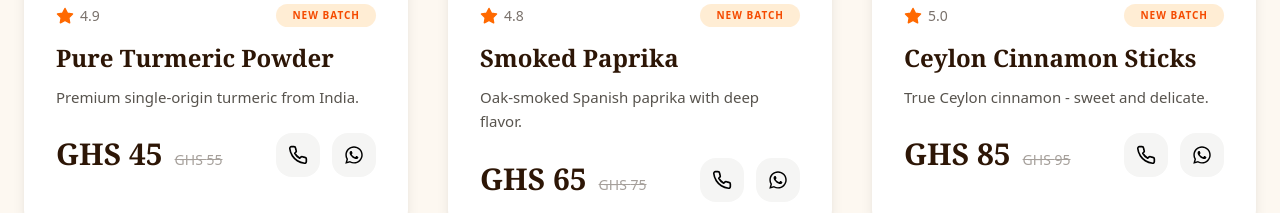
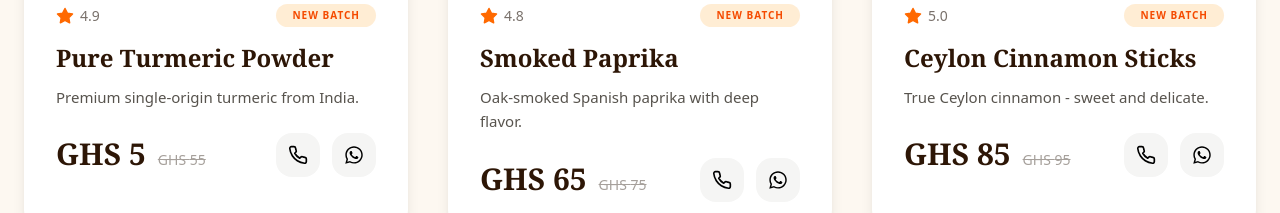
Before and after one commit to TawiahObedCodeX/Ecommerce-for-spices, a React (Vite) app in the folder Client/: page /products in a window 1280 px wide. Shown: the part 1640-1853 px from the top of the page. Built offline with nearby package versions, Linux system fonts and the light colour scheme.

Commit message:
did change the product price to two price to test the live payment

```diff
--- a/Client/src/pages/Products.jsx
+++ b/Client/src/pages/Products.jsx
@@ -37,7 +37,7 @@ const categories = [
 ];
 
 const products = [
-  { id: 1, name: "Pure Turmeric Powder", price: 45, oldPrice: 55, image: "/images/product1.jpeg", rating: "4.9", desc: "Premium single-origin turmeric from India.", category: "Turmeric" },
+  { id: 1, name: "Pure Turmeric Powder", price: 5, oldPrice: 55, image: "/images/product1.jpeg", rating: "4.9", desc: "Premium single-origin turmeric from India.", category: "Turmeric" },
   { id: 2, name: "Smoked Paprika", price: 65, oldPrice: 75, image: "/images/product1.jpeg", rating: "4.8", desc: "Oak-smoked Spanish paprika with deep flavor.", category: "Paprika" },
   { id: 3, name: "Ceylon Cinnamon Sticks", price: 85, oldPrice: 95, image: "/images/product1.jpeg", rating: "5.0", desc: "True Ceylon cinnamon - sweet and delicate.", category: "Cinnamon" },
   { id: 4, name: "Madagascar Vanilla Beans", price: 120, oldPrice: 140, image: "/images/product1.jpeg", rating: "4.9", desc: "Grade A vanilla beans from Madagascar.", category: "Vanilla" },
```
